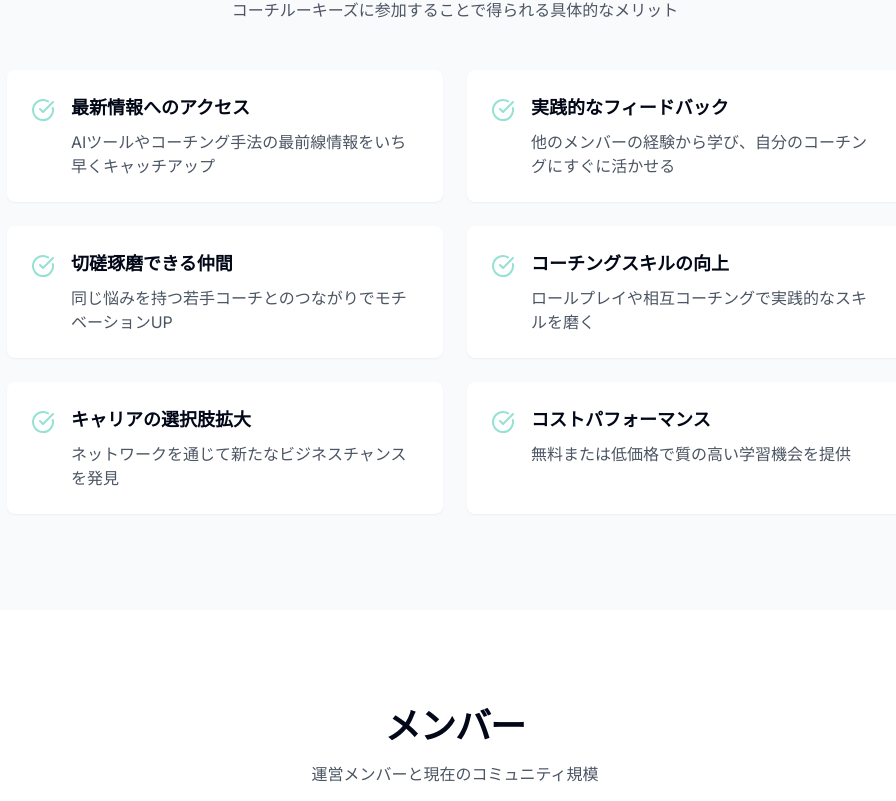
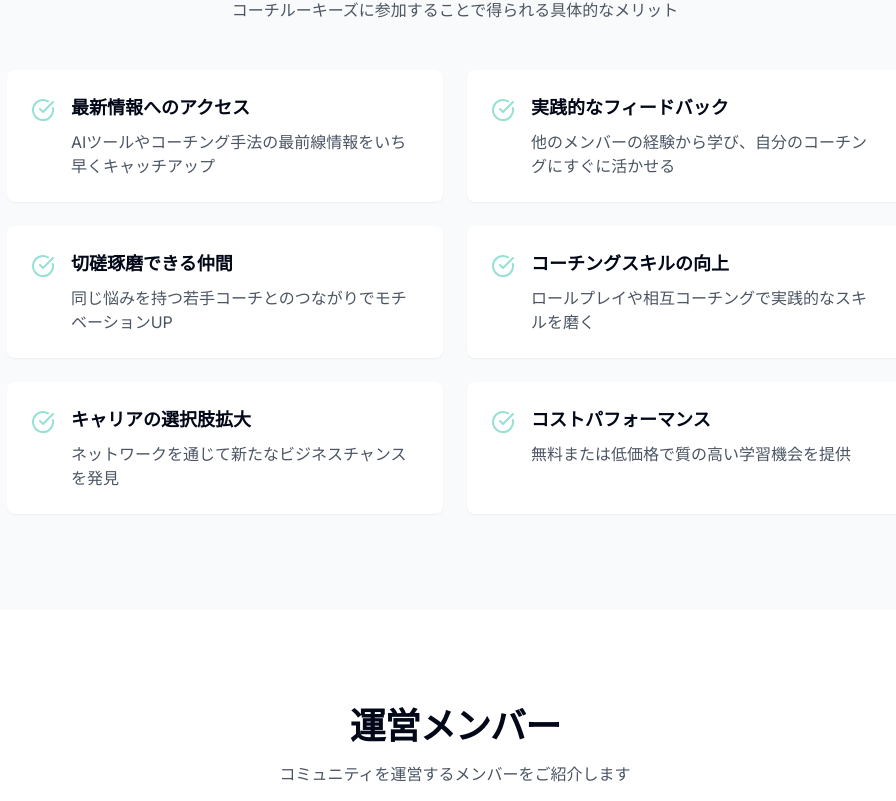
Before and after one commit to OpenMi-co-jp/coach-rookies, a Next.js app: page / in a window 1280 px wide. Shown: the part 1996-2797 px from the top of the page, without its empty margins (185-1081 px from the left). Built offline with nearby package versions, Linux system fonts and the light colour scheme.

Commit message:
Update member section: change to '運営メンバー' and remove '発起人' title

```diff
--- a/components/Header.tsx
+++ b/components/Header.tsx
@@ -43,7 +43,7 @@ export default function Header() {
               href="#members"
               className="text-sm font-medium hover:text-brand-orange transition-colors"
             >
-              メンバー
+              運営メンバー
             </a>
           </nav>
 
--- a/components/sections/MembersSection.tsx
+++ b/components/sections/MembersSection.tsx
@@ -4,7 +4,7 @@ export default function MembersSection() {
   const members = [
     {
       name: 'なるさん',
-      role: '発起人・運営',
+      role: '運営',
       description: 'AIツールを活用したコーチングの先駆者',
       color: 'bg-brand-orange',
     },
@@ -21,10 +21,10 @@ export default function MembersSection() {
       <div className="container px-4 md:px-6">
         <div className="text-center space-y-4 mb-12">
           <h2 className="text-3xl md:text-4xl font-bold tracking-tight">
-            メンバー
+            運営メンバー
           </h2>
           <p className="mx-auto max-w-[700px] text-gray-600">
-            運営メンバーと現在のコミュニティ規模
+            コミュニティを運営するメンバーをご紹介します
           </p>
         </div>
 
```
